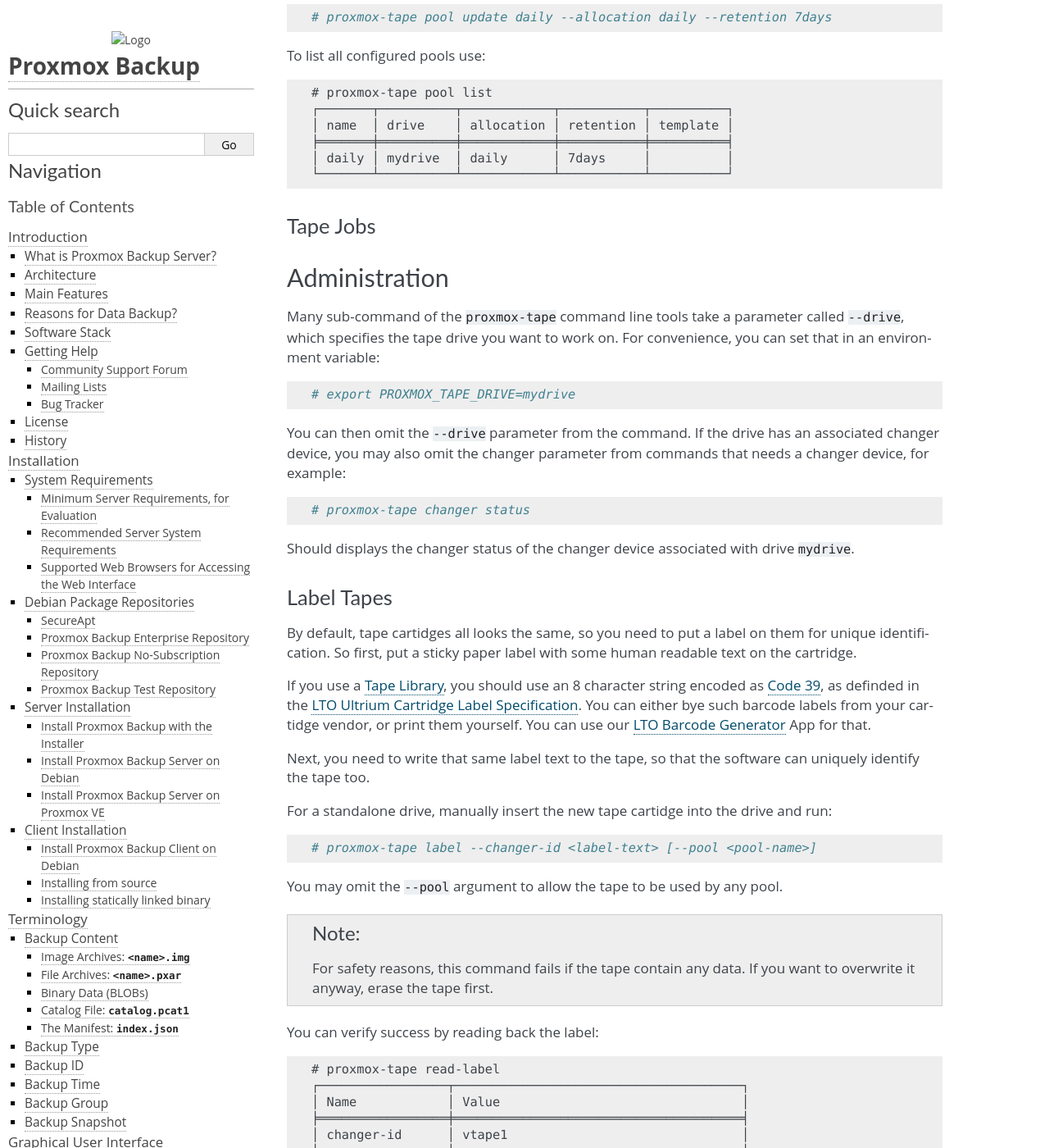
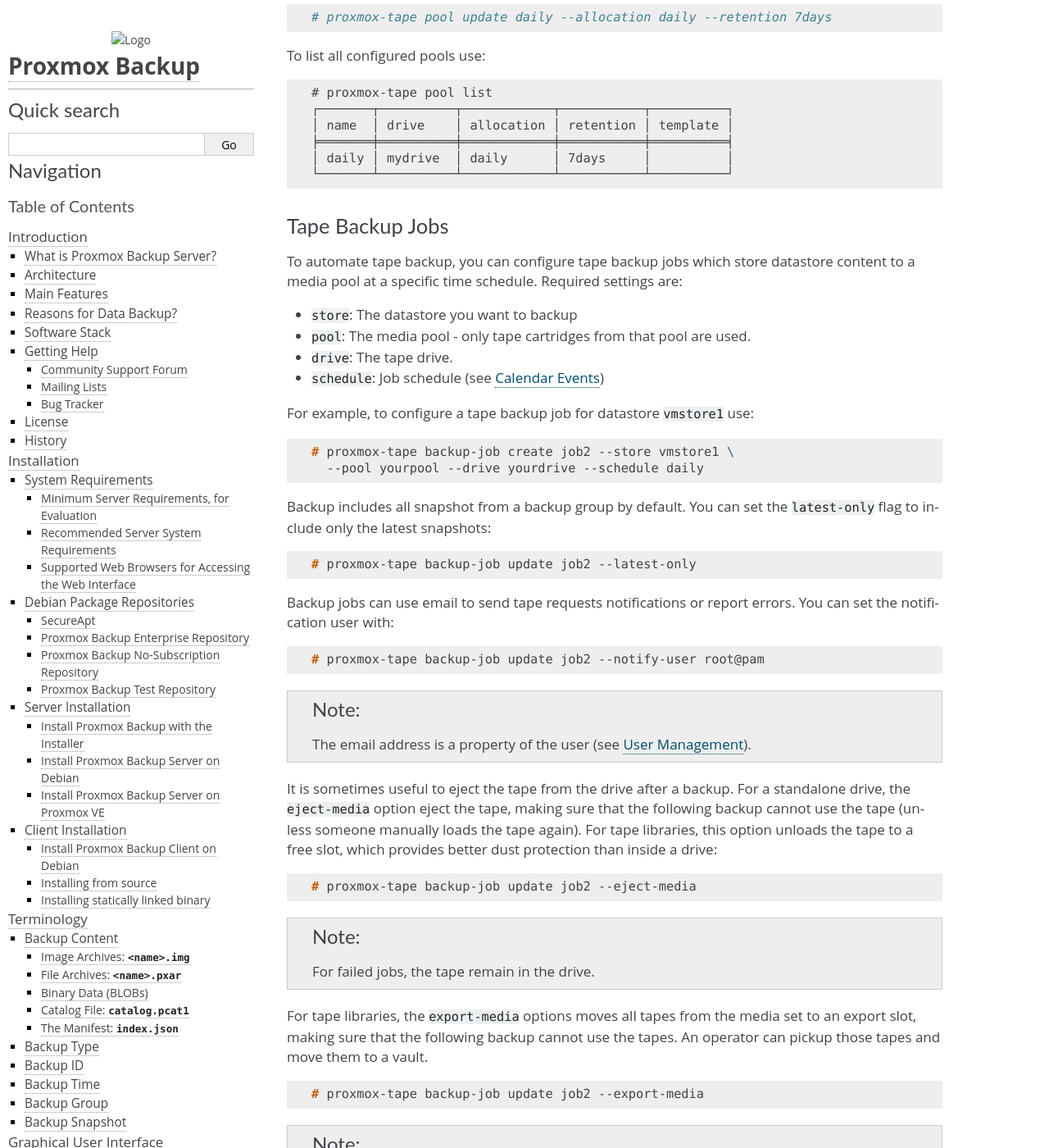
Before and after one commit to proxmox/proxmox-backup, a Sphinx documentation site: the page built from docs/tape-backup.rst, in a window 1280 px wide and 1400 px high, scrolled down 9459 px. Shown: the whole window at 82% size. Built offline with Sphinx 7.4.7, drawn with Linux system fonts in a browser that asks for light colours; some of the changed text lies outside the part shown.

Commit message:
docs: document tape backup jobs

```diff
--- a/docs/tape-backup.rst
+++ b/docs/tape-backup.rst
@@ -498,8 +498,83 @@
  └───────┴──────────┴────────────┴───────────┴──────────┘
 
 
-Tape Jobs
-~~~~~~~~~
+Tape Backup Jobs
+~~~~~~~~~~~~~~~~
+
+To automate tape backup, you can configure tape backup jobs which
+store datastore content to a media pool at a specific time
+schedule. Required settings are:
+
+- ``store``: The datastore you want to backup
+
+- ``pool``: The media pool - only tape cartridges from that pool are
+  used.
+
+- ``drive``: The tape drive.
+
+- ``schedule``: Job schedule (see :ref:`calendar-event-scheduling`)
+
+For example, to configure a tape backup job for datastore ``vmstore1``
+use:
+
+.. code-block:: console
+
+ # proxmox-tape backup-job create job2 --store vmstore1 \
+   --pool yourpool --drive yourdrive --schedule daily
+
+Backup includes all snapshot from a backup group by default. You can
+set the ``latest-only`` flag to include only the latest snapshots:
+
+.. code-block:: console
+
+ # proxmox-tape backup-job update job2 --latest-only
+
+Backup jobs can use email to send tape requests notifications or
+report errors. You can set the notification user with:
+
+.. code-block:: console
+
+ # proxmox-tape backup-job update job2 --notify-user root@pam
+
+.. Note:: The email address is a property of the user (see :ref:`user_mgmt`).
+
+It is sometimes useful to eject the tape from the drive after a
+backup. For a standalone drive, the ``eject-media`` option eject the
+tape, making sure that the following backup cannot use the tape
+(unless someone manually loads the tape again). For tape libraries,
+this option unloads the tape to a free slot, which provides better
+dust protection than inside a drive:
+
+.. code-block:: console
+
+ # proxmox-tape backup-job update job2 --eject-media
+
+.. Note:: For failed jobs, the tape remain in the drive.
+
+For tape libraries, the ``export-media`` options moves all tapes from
+the media set to an export slot, making sure that the following backup
+cannot use the tapes. An operator can pickup those tapes and move them
+to a vault.
+
+.. code-block:: console
+
+ # proxmox-tape backup-job update job2 --export-media
+
+.. Note:: The ``export-media`` option can be used to force the start
+   of a new media set, because tapes from the current set are no
+   longer online.
+
+It is also possible to run backup jobs manually:
+
+.. code-block:: console
+
+ # proxmox-tape backup-job run job2
+
+To remove a job, please use:
+
+.. code-block:: console
+
+ # proxmox-tape backup-job remove job2
 
 
 Administration
```
